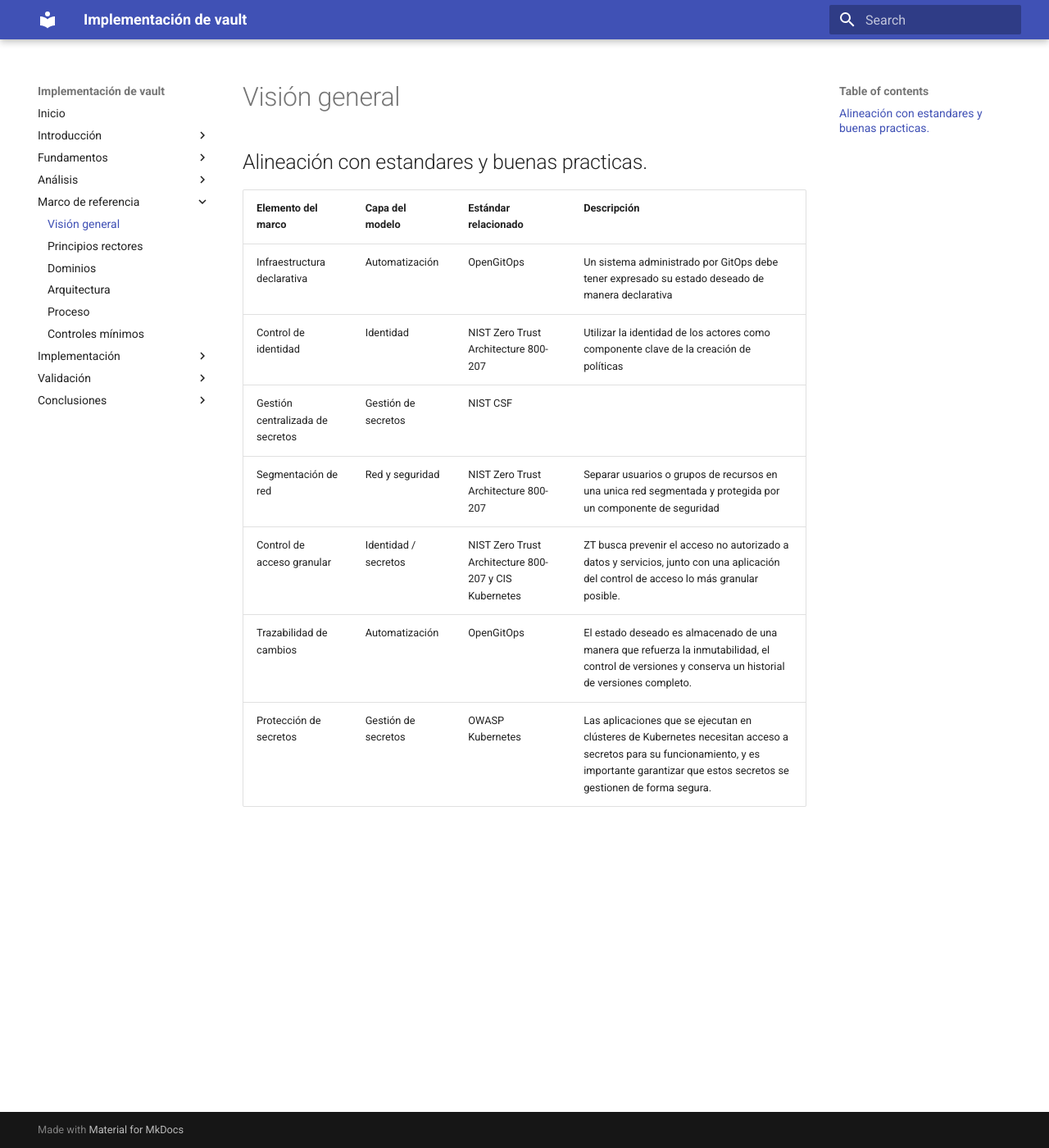
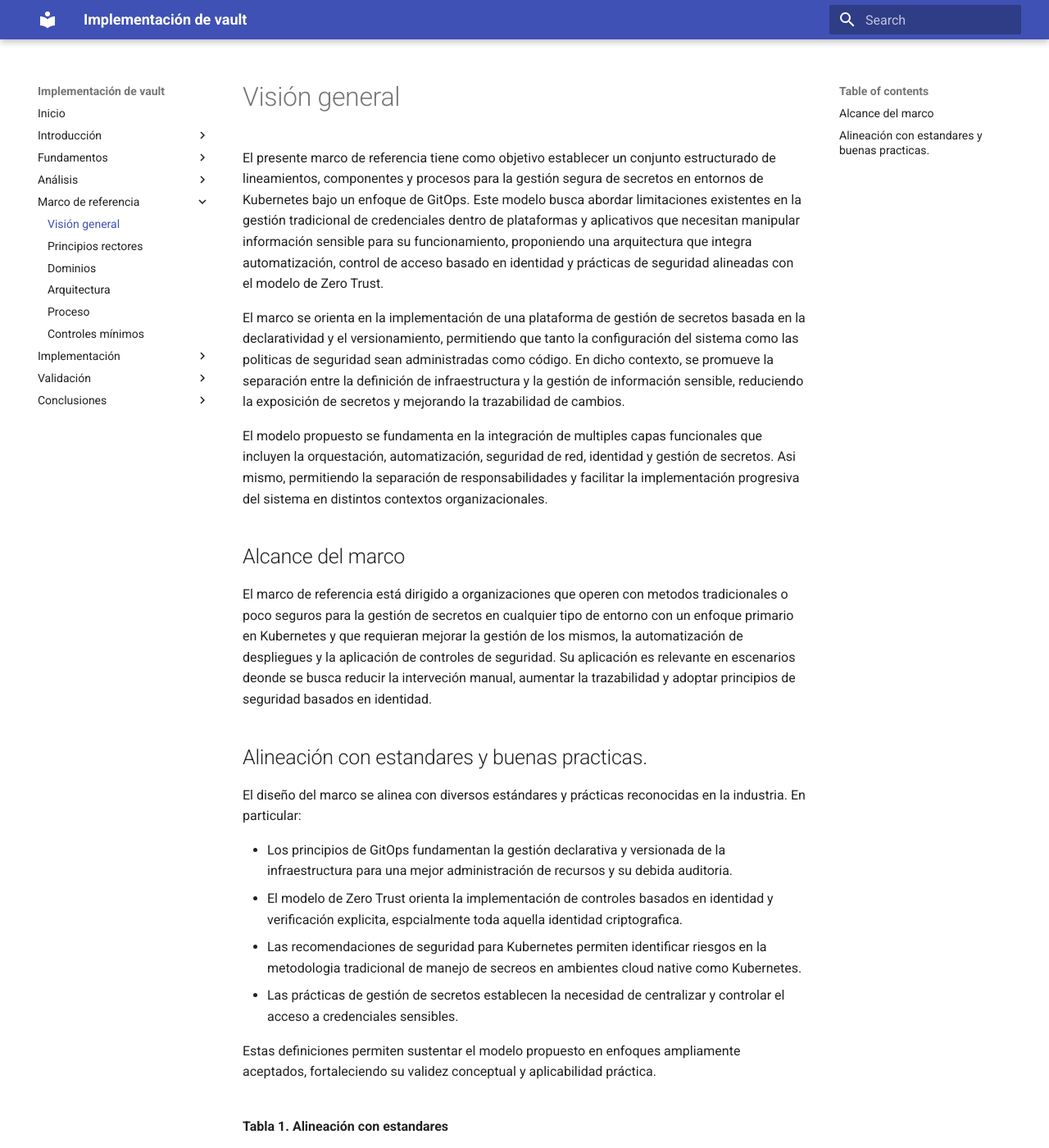
Before and after one commit to Mariozdz/vault-documentation, an MkDocs documentation site: the page built from docs/04-marco-de-referencia/vision-general.md, in a window 1280 px wide and 1400 px high. Shown: the whole window at 82% size. Built offline with MkDocs 1.6.1 and Material for MkDocs 9.7.7, drawn with Linux system fonts in a browser that asks for light colours.

Commit message:
feat: basic reference model information

```diff
--- a/docs/04-marco-de-referencia/vision-general.md
+++ b/docs/04-marco-de-referencia/vision-general.md
@@ -1,11 +1,36 @@
+# Visión general
+
+El presente marco de referencia tiene como objetivo establecer un conjunto estructurado de lineamientos, componentes y procesos para la gestión segura de secretos en entornos de Kubernetes bajo un enfoque de GitOps. Este modelo busca abordar limitaciones existentes en la gestión tradicional de credenciales dentro de plataformas y aplicativos que necesitan manipular información sensible para su funcionamiento, proponiendo una arquitectura que integra automatización, control de acceso basado en identidad y prácticas de seguridad alineadas con el modelo de Zero Trust.
+
+El marco se orienta en la implementación de una plataforma de gestión de secretos basada en la declaratividad y el versionamiento, permitiendo que tanto la configuración del sistema como las politicas de seguridad sean administradas como código. En dicho contexto, se promueve la separación entre la definición de infraestructura y la gestión de información sensible, reduciendo la exposición de secretos y mejorando la trazabilidad de cambios.
+
+El modelo propuesto se fundamenta en la integración de multiples capas funcionales que incluyen la orquestación, automatización, seguridad de red, identidad y gestión de secretos. Asi mismo, permitiendo la separación de responsabilidades y facilitar la implementación progresiva del sistema en distintos contextos organizacionales.
+
+## Alcance del marco
+
+El marco de referencia está dirigido a organizaciones que operen con metodos tradicionales o poco seguros para la gestión de secretos en cualquier tipo de entorno con un enfoque primario en Kubernetes y que requieran mejorar la gestión de los mismos, la automatización de despliegues y la aplicación de controles de seguridad. Su aplicación es relevante en escenarios deonde se busca reducir la interveción manual, aumentar la trazabilidad y adoptar principios de seguridad basados en identidad.
+
+
 ## Alineación con estandares y buenas practicas.
 
+El diseño del marco se alinea con diversos estándares y prácticas reconocidas en la industria. En particular:
+
+- Los principios de GitOps fundamentan la gestión declarativa y versionada de la infraestructura para una mejor administración de recursos y su debida auditoria.
+- El modelo de Zero Trust orienta la implementación de controles basados en identidad y verificación explicita, espcialmente toda aquella identidad criptografica.
+- Las recomendaciones de seguridad para Kubernetes permiten identificar riesgos en la metodologia tradicional de manejo de secreos en ambientes cloud native como Kubernetes.
+- Las prácticas de gestión de secretos establecen la necesidad de centralizar y controlar el acceso a credenciales sensibles.
+
+Estas definiciones permiten sustentar el modelo propuesto en enfoques ampliamente aceptados, fortaleciendo su validez conceptual y aplicabilidad práctica.
+
+</br>
+**Tabla 1. Alineación con estandares**
+
 | Elemento del marco               | Capa del modelo      | Estándar relacionado | Descripción         |
-| -------------------------------- | -------------------- | -------------------- |-------------------- |
-| Infraestructura declarativa      | Automatización       | OpenGitOps           | Un sistema administrado por GitOps debe tener expresado su estado deseado de manera declarativa |
-| Control de identidad             | Identidad            | NIST Zero Trust Architecture 800-207     | Utilizar la identidad de los actores como componente clave de la creación de políticas |
+| :--------------------------------: | :--------------------: | :--------------------: | :--------------------: |
+| Infraestructura declarativa      | Automatización       | OpenGitOps           | *Un sistema administrado por GitOps debe tener expresado su estado deseado de manera declarativa* |
+| Control de identidad             | Identidad            | NIST Zero Trust Architecture 800-207     | *Utilizar la identidad de los actores como componente clave de la creación de políticas* |
 | Gestión centralizada de secretos | Gestión de secretos  | NIST CSF             |
-| Segmentación de red              | Red y seguridad      | NIST Zero Trust Architecture 800-207        |Separar usuarios o grupos de recursos en una unica red segmentada y protegida por un componente de seguridad             |
-| Control de acceso granular       | Identidad / secretos | NIST Zero Trust Architecture 800-207 y CIS Kubernetes       | ZT busca prevenir el acceso no autorizado a datos y servicios, junto con una aplicación del control de acceso lo más granular posible.           |
-| Trazabilidad de cambios          | Automatización       | OpenGitOps           |El estado deseado es almacenado de una manera que refuerza la inmutabilidad, el control de versiones y conserva un historial de versiones completo.           |
-| Protección de secretos           | Gestión de secretos  | OWASP Kubernetes     |Las aplicaciones que se ejecutan en clústeres de Kubernetes necesitan acceso a secretos para su funcionamiento, y es importante garantizar que estos secretos se gestionen de forma segura.           |
+| Segmentación de red              | Red y seguridad      | NIST Zero Trust Architecture 800-207        |*Separar usuarios o grupos de recursos en una unica red segmentada y protegida por un componente de seguridad*            |
+| Control de acceso granular       | Identidad / secretos | NIST Zero Trust Architecture 800-207 y CIS Kubernetes       | *ZT busca prevenir el acceso no autorizado a datos y servicios, junto con una aplicación del control de acceso lo más granular posible.*           |
+| Trazabilidad de cambios          | Automatización       | OpenGitOps           |*El estado deseado es almacenado de una manera que refuerza la inmutabilidad, el control de versiones y conserva un historial de versiones completo.*           |
+| Protección de secretos           | Gestión de secretos  | OWASP Kubernetes     |*Las aplicaciones que se ejecutan en clústeres de Kubernetes necesitan acceso a secretos para su funcionamiento, y es importante garantizar que estos secretos se gestionen de forma segura.*           |
--- /dev/null
+++ b/docs/stylesheets/custom-styling.css
@@ -0,0 +1,7 @@
+/* extra-styles.css */
+.md-typeset .md-typeset__table {
+    display: block;
+}
+.md-typeset__table table:not([class]) {
+    display: table;
+}
--- a/mkdocs.yml
+++ b/mkdocs.yml
@@ -12,6 +12,9 @@ markdown_extensions:
         - name: mermaid
           class: mermaid
           format: !!python/name:pymdownx.superfences.fence_code_format
+
+extra_css:
+  - stylesheets/custom-styling.css
 
 nav:
   - Inicio: index.md
```
Also changed, not shown: docs/04-marco-de-referencia/patrones-y-antipatrones.md (+15 -0 lines), docs/04-marco-de-referencia/principios-rectores.md (+27 -0 lines), docs/04-marco-de-referencia/proceso-implementacion.md (+31 -0 lines), docs/index.md (+4 -1 lines), docs/01-introduccion/alcance.md (added), docs/01-introduccion/contexto.md (renamed from docs/01-introducción/contexto.md), docs/01-introduccion/objetivos.md (added), docs/01-introduccion/problema.md (added).
